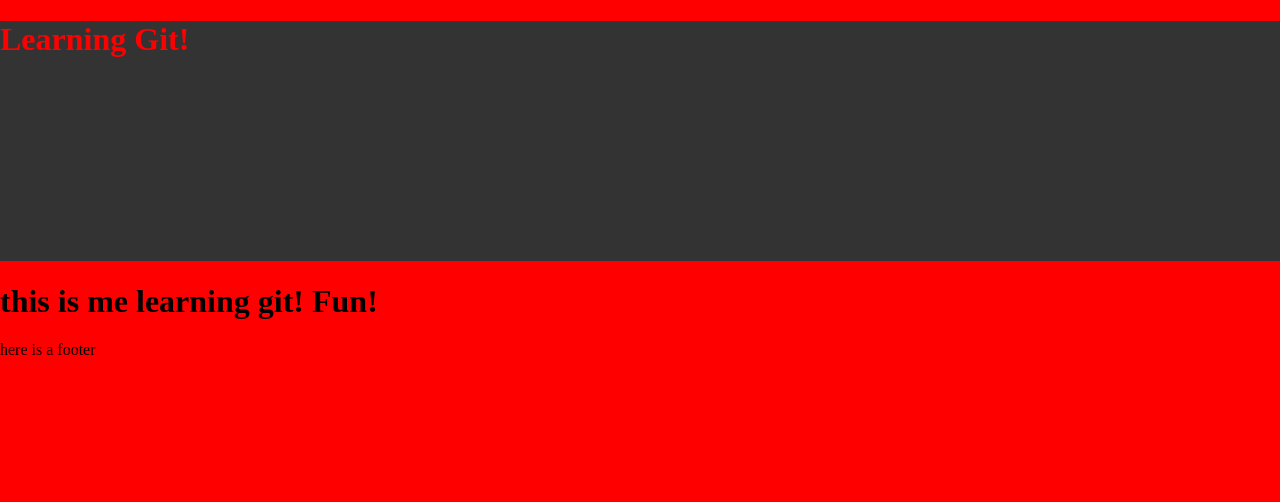
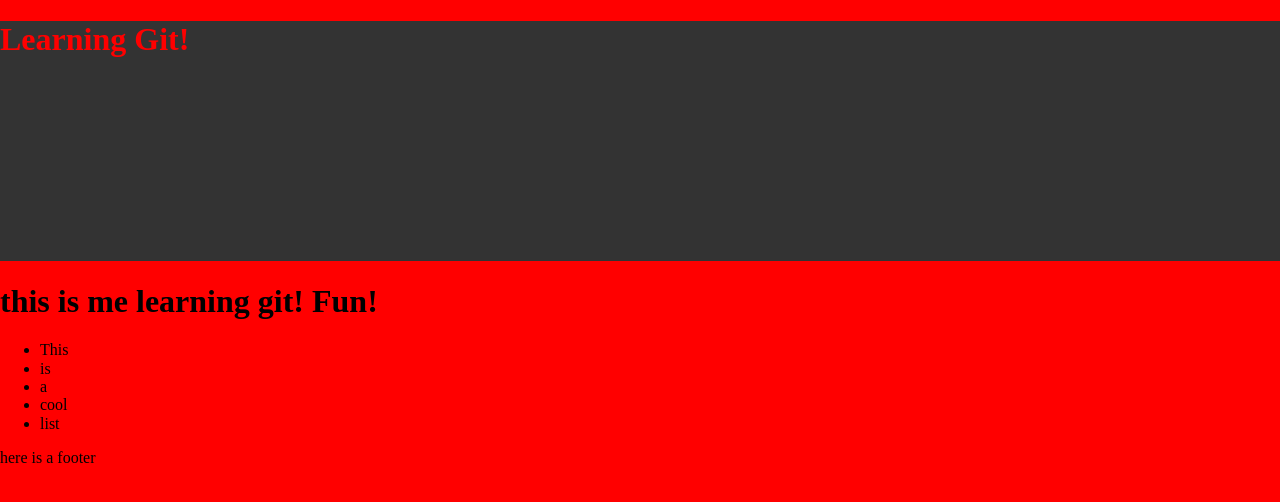
Before and after one commit to Matt01270/learning-about-git, a plain HTML site: page index.html in a window 1280 px wide. Drawn offline with Linux system fonts and the light colour scheme.

Commit message:
added a section and ul to the main element

```diff
--- a/index.html
+++ b/index.html
@@ -14,6 +14,15 @@
     </header>
     <main>
         <h1>this is me learning git! Fun!</h1>
+        <section class="list">
+            <ul>
+                <li>This</li>
+                <li>is</li>
+                <li>a</li>
+                <li>cool</li>
+                <li>list</li>
+            </ul>
+        </section>
     </main>
     <footer>
         <p>here is a footer</p>
```
